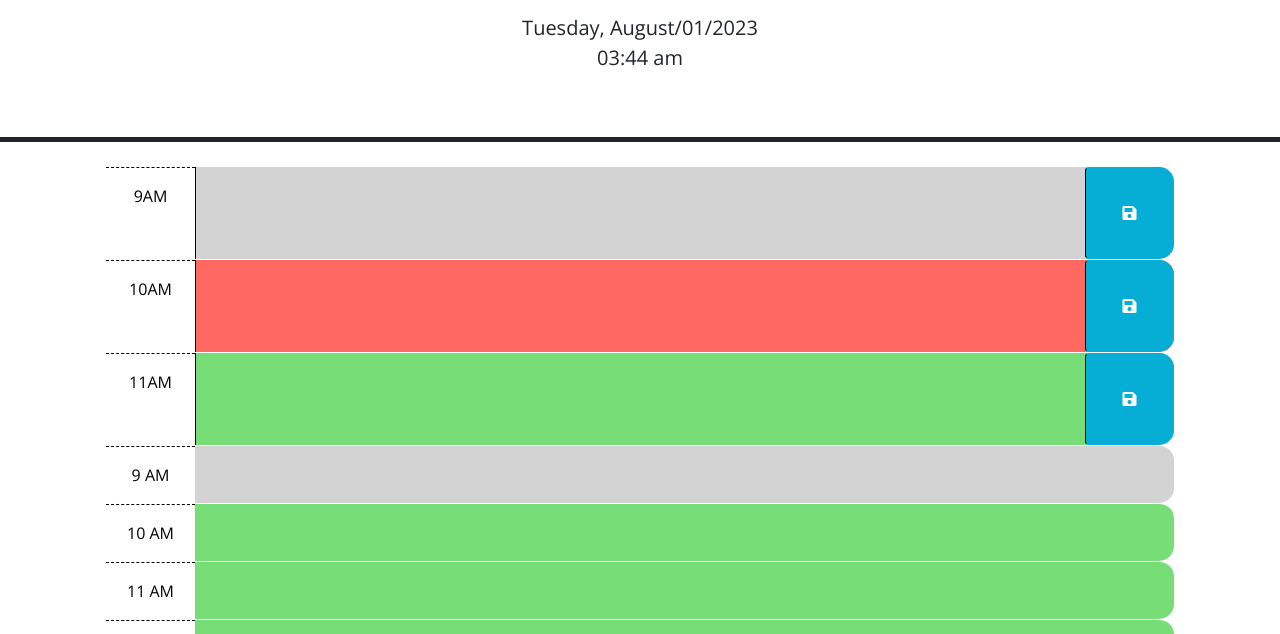
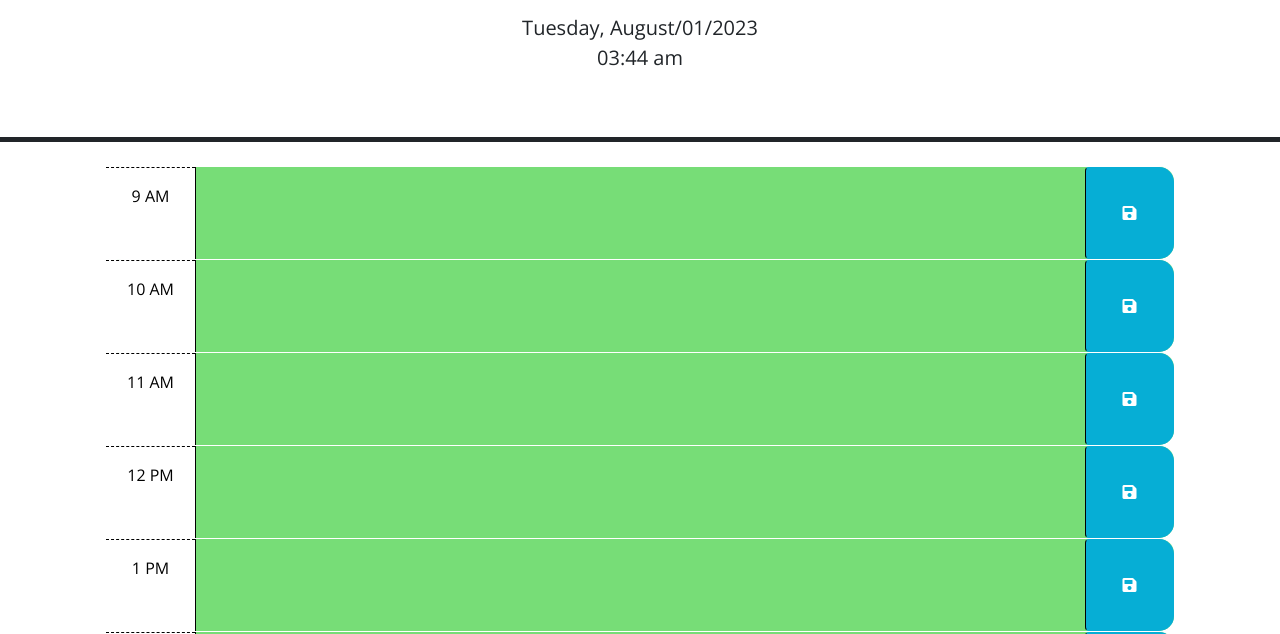
Before and after one commit to nava003/Work_Day_Scheduler, a plain HTML site: page index.html in a window 1280 px wide. Shown: the part 166-800 px from the top of the page. Drawn offline with nearby package versions, Linux system fonts and the light colour scheme.

Commit message:
Can now remove example code in index.html and reformat the layout; instructor and TAs assistance resulted in using parseInt and different attribute name to acquire a div hour id, applied other elements based on example code from html, correctly applied comparison logic to add and remove classes based on current hour, and proceeding to apply logic based on button clicked

```diff
--- a/assets/js/script.js
+++ b/assets/js/script.js
@@ -7,27 +7,16 @@ $(document).ready(function () {
   ${currDay.format('MMMM/DD/YYYY')}<br>
   ${currDay.format('hh:mm a')}`);
 
-  var currHour = dayjs().format('h');
-  // console.log(typeof(currHour), currHour);
+  var currHour = parseInt(currDay.format('H'));
   var businessHours = 9;
 
   for (var i = 0; i < businessHours; i++) {
     var divHourEl = $('<div>');
-
-    if (i < 4) {
-      divHourEl.attr('id', `hour-${(i + 9)}`);
-    } else {
-      divHourEl.attr('id', `hour-${(i - 3)}`);
-    }
+    divHourEl.attr('data-hour', (i + 9));
     divHourEl.addClass('row time-block');
 
-    console.log($('.container-lg').find("div[id*='hour-']"));
-    console.log(currHour == $('.container-lg').find("div[id*='hour-']"))
-    console.log(currHour < $('.container-lg').find("div[id*='hour-']"))
-    console.log(currHour > $('.container-lg').find("div[id*='hour-']"))
-
     var hourTextEl = $('<div>');
-    hourTextEl.addClass('col-2 col-md-1 hour text-center py-3')
+    hourTextEl.addClass('col-2 col-md-1 hour text-center py-3');
     if (i < 3) {
       hourTextEl.text(`${(i + 9)} AM`);
     } else if (i == 3) {
@@ -35,38 +24,45 @@ $(document).ready(function () {
     } else {
       hourTextEl.text(`${(i - 3)} PM`);
     }
-    // console.log(typeof(hourTextEl.text()), hourTextEl.text())
-    // console.log(currHour === hourTextEl.text());
-    // console.log(currHour < hourTextEl.text());
-    // console.log(currHour > hourTextEl.text());
-    // console.log(dayjs().format('h a'), currHour, "Same Hour? " + dayjs().isSame(currHour));
-    // console.log("Before Hour? " + dayjs().isBefore(currHour));
-    // console.log("After Hour? " + dayjs().isAfter(currHour));
 
-    if(currHour === hourTextEl.text()) {
+    var divDataHour = parseInt(divHourEl.attr('data-hour'));
+    if(currHour === divDataHour) {
       divHourEl.removeClass('past');
       divHourEl.addClass('present');
       divHourEl.removeClass('future');
-    } else if (currHour < hourTextEl.text()) {
+    } else if (currHour < divDataHour) {
+      divHourEl.removeClass('past');
+      divHourEl.removeClass('present');
+      divHourEl.addClass('future');
+    } else if (currHour > divDataHour) {
       divHourEl.addClass('past');
       divHourEl.removeClass('present');
       divHourEl.removeClass('future');
-    } else if (currHour > hourTextEl.text()) {
-      divHourEl.removeClass('past');
-      divHourEl.removeClass('present');
-      divHourEl.addClass('future');
     }
 
+    var textAreaEl = $('<textarea>');
+    textAreaEl.addClass('col-8 col-md-10 description');
+    textAreaEl.attr('rows', 3);
+
+    var btnEl = $('<button>');
+    btnEl.addClass('btn saveBtn col-2 col-md-1');
+    btnEl.attr('aria-label', 'save');
+
+    var iconEl = $('<i>');
+    iconEl.addClass('fas fa-save');
+    iconEl.attr('aria-hidden', 'true');
+    btnEl.append(iconEl);
+
     divHourEl.append(hourTextEl);
+    divHourEl.append(textAreaEl);
+    divHourEl.append(btnEl);
     $('.container-lg').append(divHourEl);
   }
 
-  // console.log(currDay);
-  // console.log(currDay.isSame(dayjs()));
-  // console.log(dayjs());
-
   $('.saveBtn').on('click', function () {
     console.log(this);
+    var selectHour = $(this).parents().attr('data-hour');
+    console.log(selectHour);
   });
   // TODO: Add a listener for click events on the save button. This code should
   // use the id in the containing time-block as a key to save the user input in
@@ -75,15 +71,7 @@ $(document).ready(function () {
   // time-block containing the button that was clicked? How might the id be
   // useful when saving the description in local storage?
   //
-  // TODO: Add code to apply the past, present, or future class to each time
-  // block by comparing the id to the current hour. HINTS: How can the id
-  // attribute of each time-block be used to conditionally add or remove the
-  // past, present, and future classes? How can Day.js be used to get the
-  // current hour in 24-hour time?
-  //
   // TODO: Add code to get any user input that was saved in localStorage and set
   // the values of the corresponding textarea elements. HINT: How can the id
   // attribute of each time-block be used to do this?
-  //
-  // TODO: Add code to display the current date in the header of the page.
 });
--- a/index.html
+++ b/index.html
@@ -1,23 +1,14 @@
 <!DOCTYPE html>
 <html lang="en">
+
 <head>
   <meta charset="UTF-8" />
   <meta name="viewport" content="width=device-width, initial-scale=1.0" />
   <meta http-equiv="X-UA-Compatible" content="ie=edge" />
-    <link
-      rel="stylesheet"
-      href="https://cdn.jsdelivr.net/npm/bootstrap@5.1.3/dist/css/bootstrap.min.css"
-    />
-    <link
-      rel="stylesheet"
-      href="https://use.fontawesome.com/releases/v5.8.1/css/all.css"
-      integrity="sha384-50oBUHEmvpQ+1lW4y57PTFmhCaXp0ML5d60M1M7uH2+nqUivzIebhndOJK28anvf"
-      crossorigin="anonymous"
-    />
-    <link
-      href="https://fonts.googleapis.com/css?family=Open+Sans&display=swap"
-      rel="stylesheet"
-    />
+  <link rel="stylesheet" href="https://cdn.jsdelivr.net/npm/bootstrap@5.1.3/dist/css/bootstrap.min.css" />
+  <link rel="stylesheet" href="https://use.fontawesome.com/releases/v5.8.1/css/all.css"
+    integrity="sha384-50oBUHEmvpQ+1lW4y57PTFmhCaXp0ML5d60M1M7uH2+nqUivzIebhndOJK28anvf" crossorigin="anonymous" />
+  <link href="https://fonts.googleapis.com/css?family=Open+Sans&display=swap" rel="stylesheet" />
   <link rel="stylesheet" href="./assets/css/style.css" />
   <title>Work Day Scheduler</title>
 </head>
@@ -29,50 +20,11 @@
     <p id="currentDay" class="lead"></p>
   </header>
   <div class="container-lg px-5">
-      <!-- Use class for "past", "present", and "future" to apply styles to the
-        time-block divs accordingly. The javascript will need to do this by
-        adding/removing these classes on each div by comparing the hour in the
-        id to the current hour. The html provided below is meant to be an example
-        demonstrating how the css provided can be leveraged to create the
-        desired layout and colors. The html below should be removed or updated
-        in the finished product. Remember to delete this comment once the
-        code is implemented.
-        -->
-
-      <!-- Example of a past time block. The "past" class adds a gray background color. -->
-      <div id="hour-9" class="row time-block past">
-        <div class="col-2 col-md-1 hour text-center py-3">9AM</div>
-        <textarea class="col-8 col-md-10 description" rows="3"> </textarea>
-        <button class="btn saveBtn col-2 col-md-1" aria-label="save">
-          <i class="fas fa-save" aria-hidden="true"></i>
-        </button>
-      </div>
-
-      <!-- Example of a a present time block. The "present" class adds a red background color. -->
-      <div id="hour-10" class="row time-block present">
-        <div class="col-2 col-md-1 hour text-center py-3">10AM</div>
-        <textarea class="col-8 col-md-10 description" rows="3"> </textarea>
-        <button class="btn saveBtn col-2 col-md-1" aria-label="save">
-          <i class="fas fa-save" aria-hidden="true"></i>
-        </button>
-      </div>
-
-      <!-- Example of a future time block. The "future" class adds a green background color. -->
-      <div id="hour-11" class="row time-block future">
-        <div class="col-2 col-md-1 hour text-center py-3">11AM</div>
-        <textarea class="col-8 col-md-10 description" rows="3"> </textarea>
-        <button class="btn saveBtn col-2 col-md-1" aria-label="save">
-          <i class="fas fa-save" aria-hidden="true"></i>
-        </button>
-      </div>
-
     <script src="https://code.jquery.com/jquery-3.4.1.min.js"></script>
-    <script
-      src="https://cdn.jsdelivr.net/npm/dayjs@1.11.3/dayjs.min.js"
-      integrity="sha256-iu/zLUB+QgISXBLCW/mcDi/rnf4m4uEDO0wauy76x7U="
-      crossorigin="anonymous"
-    ></script>
+    <script src="https://cdn.jsdelivr.net/npm/dayjs@1.11.3/dayjs.min.js"
+      integrity="sha256-iu/zLUB+QgISXBLCW/mcDi/rnf4m4uEDO0wauy76x7U=" crossorigin="anonymous"></script>
 
     <script src="./assets/js/script.js"></script>
 </body>
+
 </html>
```
Lines whose indentation alone changed are shown as unchanged.
